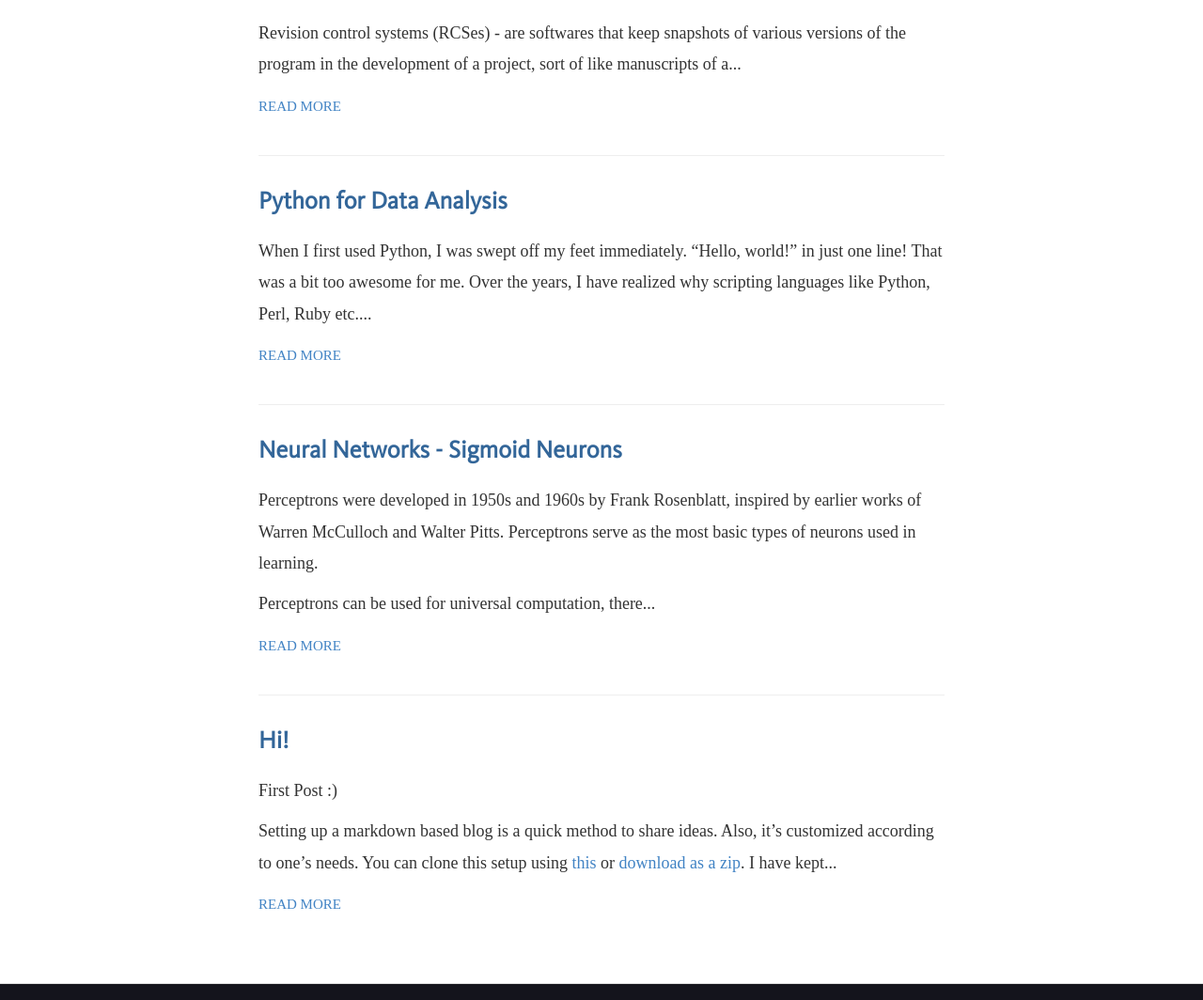
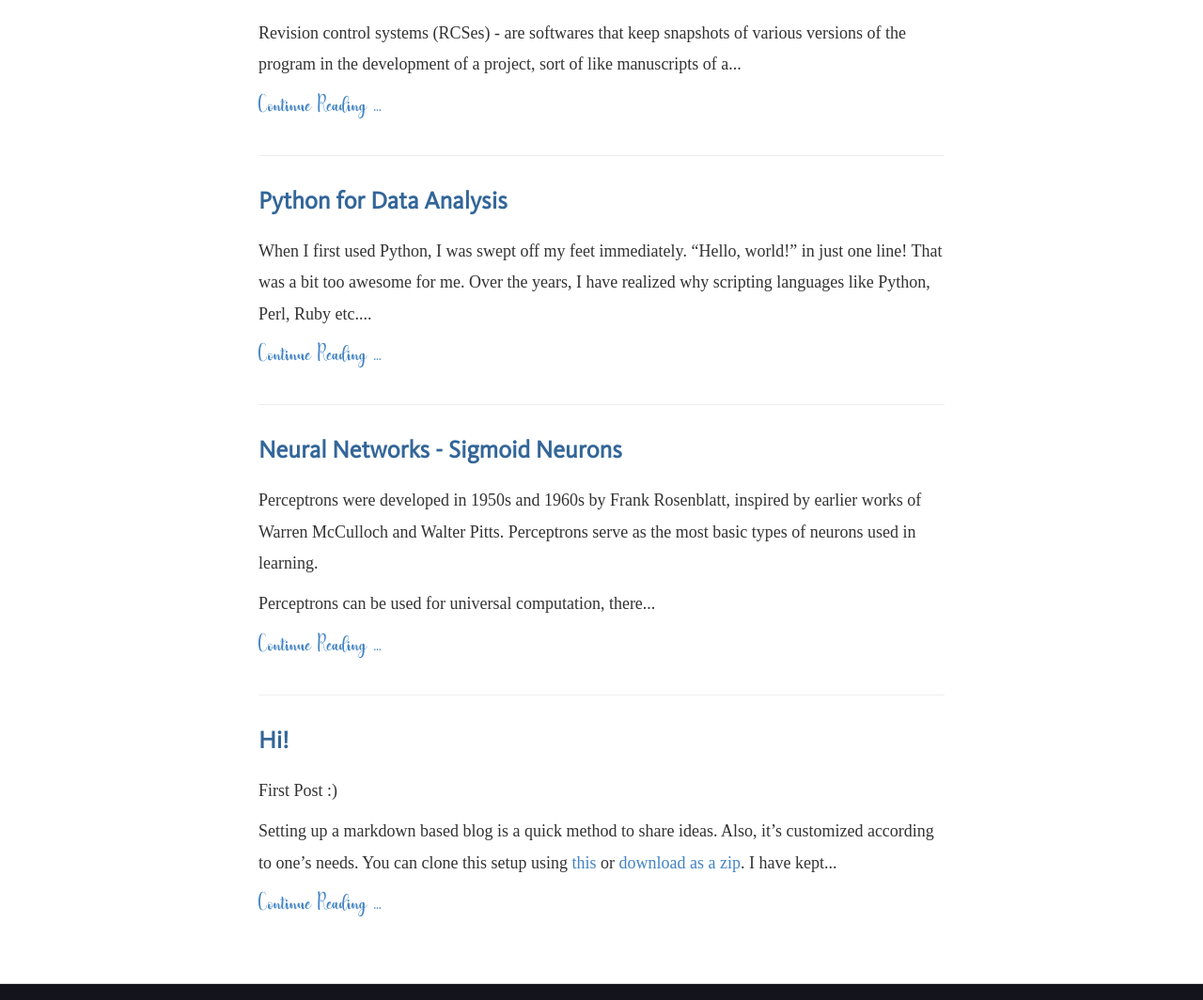
Before and after one commit to shivam-tripathi/shivam-tripathi.github.io, a Jekyll site: the page built from index.html, in a window 1280 px wide. Shown: the part 376-1440 px from the top of the page at 94% size. Built offline with Jekyll 4.4.1, drawn with Linux system fonts in a browser that asks for light colours.

Commit message:
Fix styling issues

```diff
--- a/index.html
+++ b/index.html
@@ -12,7 +12,7 @@
         {{ post.content | truncatewords:40}}
       </div>
 
-      <a href="{{ site.baseurl }}{{ post.url }}" class="read-more">Read More</a>
+      <a href="{{ site.baseurl }}{{ post.url }}" class="read-more">Continue Reading ... </a>
     </article>
   {% endfor %}
 </div>
--- a/style.scss
+++ b/style.scss
@@ -288,9 +288,9 @@
   }
 
   .read-more {
-    text-transform: uppercase;
+    /*text-transform: uppercase;*/
     font-size: 15px;
-    font-family: charter;
+    font-family: adreena;
   }
 }
 
```
